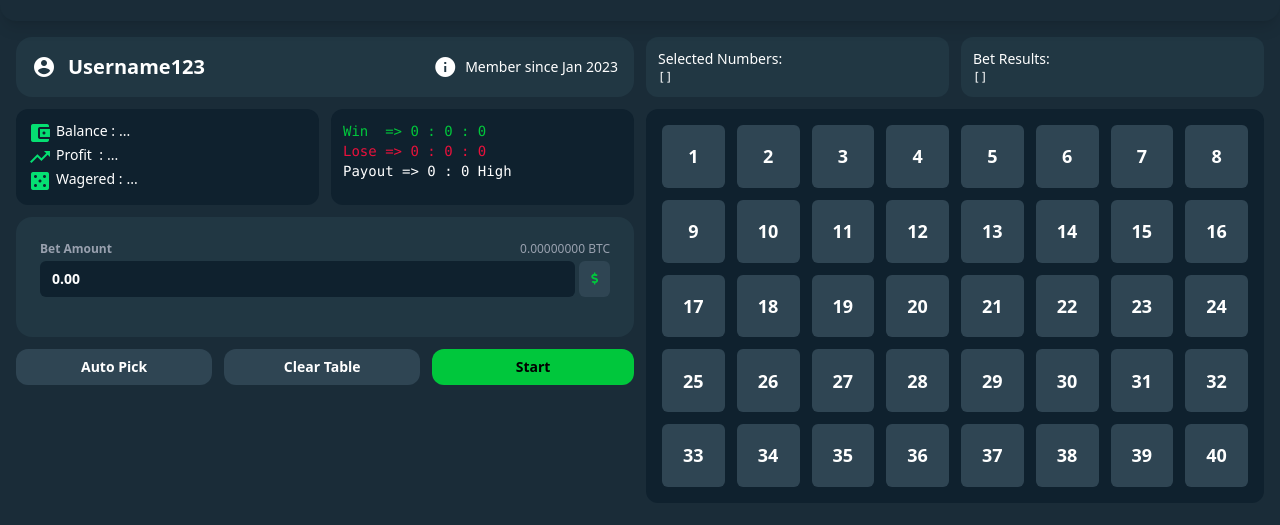
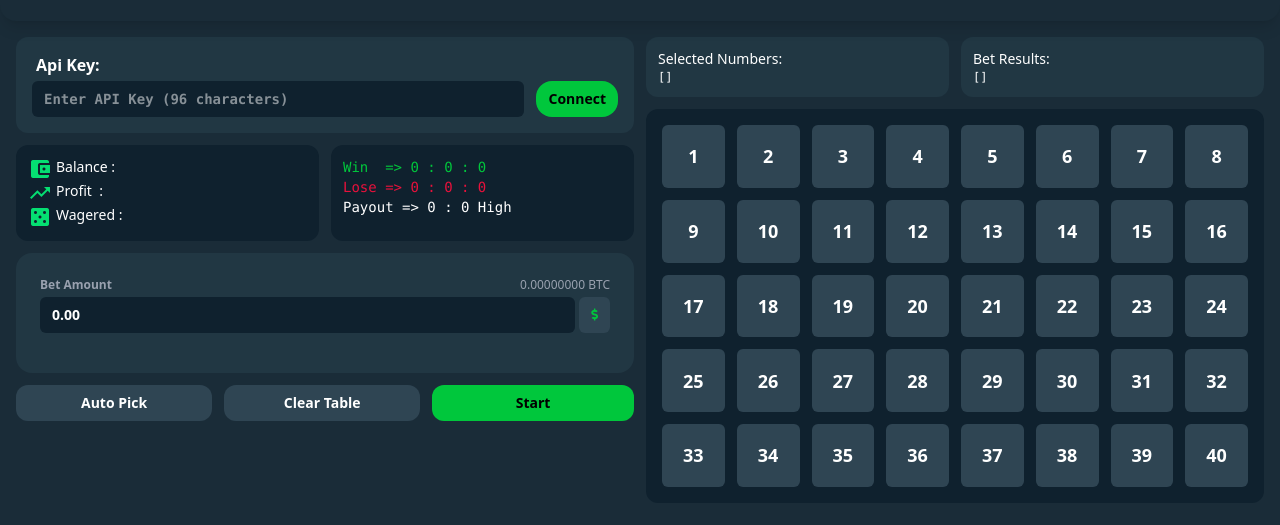
Before and after one commit to FvckinBot/FvckinBot, a plain HTML site: page index.html in a window 1280 px wide. Shown: the part 63-588 px from the top of the page. Drawn offline with nearby package versions, Linux system fonts and the light colour scheme; no server answers.

Commit message:
Update index.html

```diff
--- a/index.html
+++ b/index.html
@@ -20,7 +20,8 @@
     <div class="flex flex-col justify-between sm:flex-row  sm:items-center mx-auto gap-3 w-full h-full ">
 		<div class="flex flex-col gap-3 w-full h-full">
 
-			<section class="bg-[#213743] flex flex-row justify-between items-center rounded-2xl p-4">
+			<section class="bg-[#213743] rounded-xl p-4">
+				<div class="hidden flex flex-row items-center space-x-3 justify-between" id= "accountInfo">
 					<div class="flex items-center space-x-3">
 						<span class="material-icons text-white text-4xl" aria-hidden="true">account_circle</span>
 						<div>
@@ -31,23 +32,50 @@
 						<span class="material-icons" aria-hidden="true">info</span>
 						<p id="userInfo" >Member since Jan 2023</p>
 					</div>
+				</div>
+				<div class=" flex flex-col space-x-3 w-full" id= "accountApi">
+				<label class="font-semibold ml-1 mb-1" for="bet-amount">Api Key:</label>
+				<form id="accountForm" class=" flex gap-3 flex-wrap w-full">
+					<input
+						type="text"
+						id="apiKeyInput"
+						placeholder="Enter API Key (96 characters)"
+						class="flex-grow rounded-md bg-[#0f212e] text-white font-mono font-semibold text-sm px-3 py-2 outline-none"
+						required
+					/>
+					<button
+						type="submit"
+						class="bg-[#00c73c] rounded-2xl px-3 py-2 font-semibold text-black items-center text-sm hover:bg-[#00e33c] ">Connect</i>
+					</button>
+				</form>
+				<p id="accountErrorMsg" class="text-red-500 hidden mt-3 text-xs text-center font-mono">text</p>
+				</div>
 			</section>
-			<section class="flex flex-col items-start sm:flex-row sm:justify-between sm:items-center rounded-2xl gap-3  ">
+			<section class="flex flex-col items-start sm:flex-row sm:justify-between sm:items-center rounded-xl gap-3  ">
 				<div class="bg-[#0f212e] rounded-xl p-3 h-full w-full">
 					<div  class="flex flex-row gap-1" >
 						<p class="material-icons text-green-400 text-sm" aria-hidden="true">account_balance_wallet</p>
+						<span class="flex flex-row justify-between text-sm w-full ">
 							<p class="text-white text-sm">Balance&nbsp;:</p>
-						<p class="text-white text-sm" id="Balance">...</p>
+							<p class="text-white text-sm" id="Balance"></p>
+							<p class="text-white text-sm" id="BalancePercent"></p>
+						</span>
 					</div>
 					<div  class="flex flex-row gap-1" >
 						<p class="material-icons text-green-400 text-sm" aria-hidden="true">trending_up</p>
-						<p class="text-white text-sm">Profit&nbsp;&nbsp;:</p>
-						<p class="text-white text-sm" id="Profit">...</p>
+						<span class="flex flex-row justify-between text-sm w-full ">
+							<p class="text-white ">Profit&nbsp;&nbsp;:</p>
+							<p class="text-white " id="Profit"></p>
+							<p class="text-white" id="ProfitPercent"></p>
+						</span>
 					</div>
 					<div  class="flex flex-row gap-1" >
 						<p class="material-icons text-green-400 text-sm" aria-hidden="true">casino</p>
-						<p class="text-white text-sm">Wagered&nbsp;:</p>
-						<p class="text-white text-sm" id="Wagered">...</p>
+						<span class="flex flex-row justify-between text-sm w-full ">
+							<p class="text-white">Wagered :</p>
+							<p class="text-white" id="Wagered"></p>
+							<p class="text-white" id="WageredPercent"></p>
+						</span>
 					</div>
 				</div>
 				<div class="bg-[#0f212e] rounded-xl p-3 h-full w-full">
@@ -105,12 +133,14 @@
 					<h3 class="text-sm sm:text-sm">Bet Results:</h3>
 					<pre id="bet-results" class="whitespace-pre-wrap text-sm sm:text-xs ">[]</pre>
 				</div>
+				<div class="hidden bg-[#0f212e] border-3 border-[#00e33c] rounded-xl  p-3 justify-center items-center text-[#00ff3c] font-semibold text-xl font-bold" id="payoutShow">1.60×
+				</div>
 
 		</section>
 		<section class="space-y-3 gap-3 w-full">
 		<div class="absolute-y-3 gap-3 w-full">
 			<div class="px-2 py-2 lg:px-4 lg:py-4 grid grid-cols-8 gap-3 bg-[#0f212e] rounded-xl w-full" id="number-grid"></div>
-			<div class="hidden absolute shadow-lg top-1/2 left-1/2 -translate-x-1/2 -translate-y-1/2 bg-[#0f212e] border-3 border-[#00e33c] rounded-xl aspect-[1/1] px-2 py-2 lg:px-4 lg:py-4 justify-center items-center text-[#00ff3c] font-semibold select-none text-xl font-bold" id="payoutShow">1.60×</div>
+			<div class="hidden absolute shadow-lg top-1/2 left-1/2 -translate-x-1/2 -translate-y-1/2 bg-[#0f212e] border-3 border-[#00e33c] rounded-xl aspect-[1/1] px-2 py-2 lg:px-4 lg:py-4 justify-center items-center text-[#00ff3c] font-semibold select-none text-xl font-bold" id="payoutShow2">1.60×</div>
 			</div>
 		</section>
     </div>
```
Lines whose indentation alone changed are shown as unchanged.
